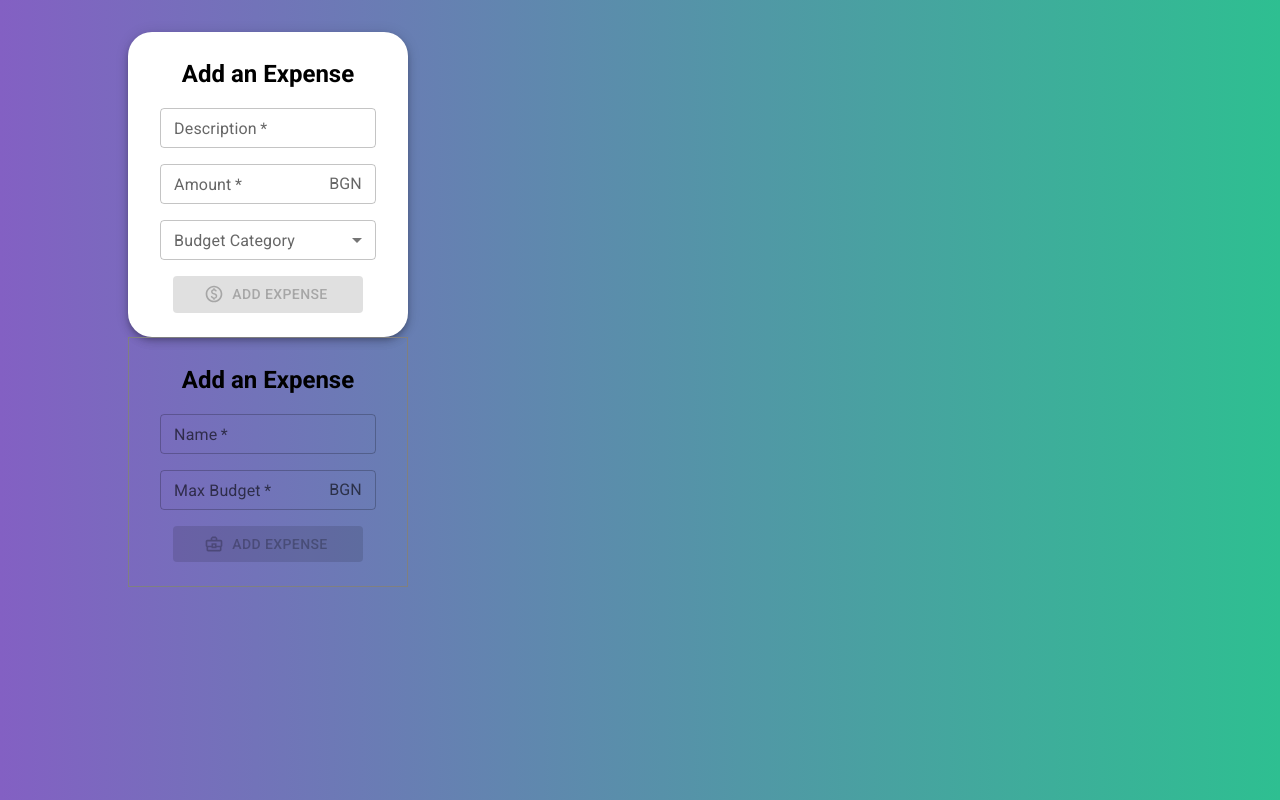
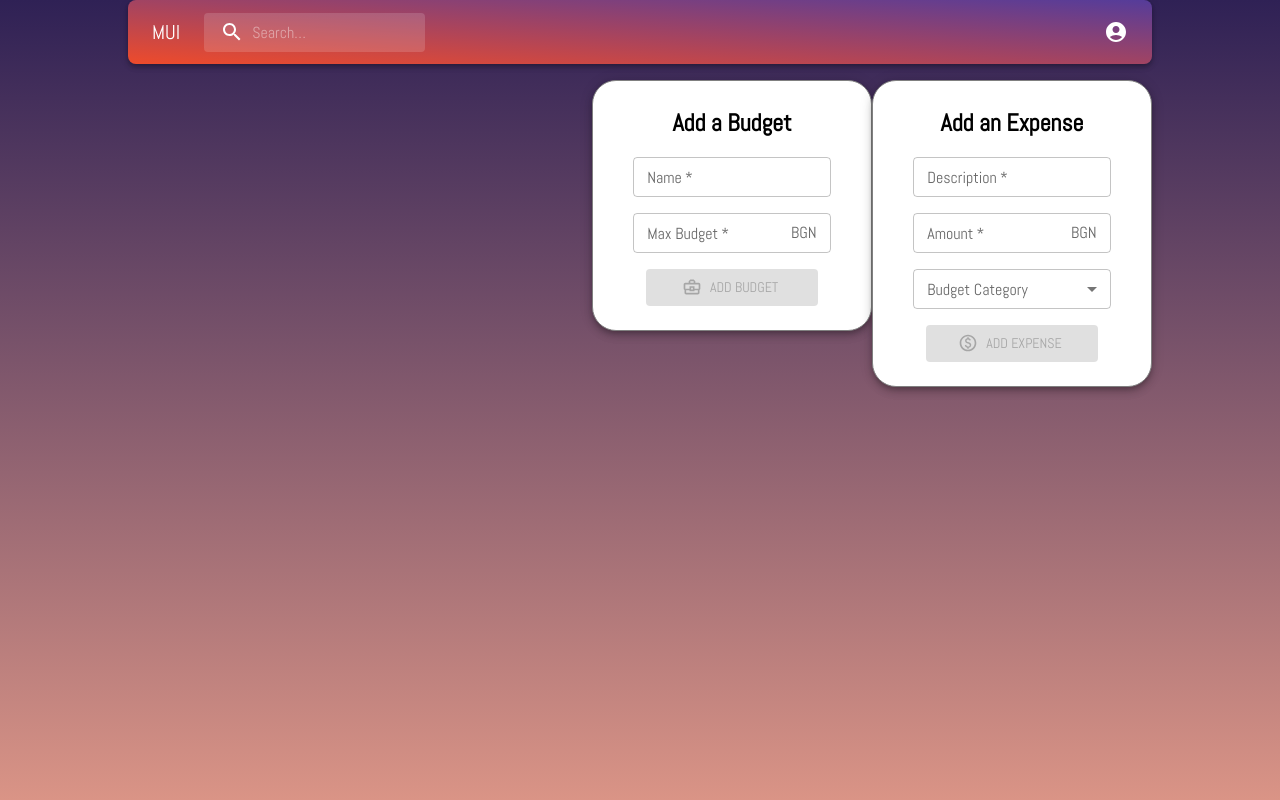
Before and after one commit to stilqnwoke/ExpensesApp, a React (Create React App) app: page / in a window 1280 px wide. Built offline with nearby package versions, Linux system fonts and the light colour scheme.

Commit message:
Adding new styles and positioning of the component

```diff
--- a/src/App.tsx
+++ b/src/App.tsx
@@ -1,14 +1,17 @@
 import "./App.css";
-import AddExpense from "./components/expenses/AddExpense.tsx";
-import ViewExpenses from "./components/expenses/ViewExpenses.tsx";
-import AddBudget from "./components/budgets/AddBudget.tsx";
+import { ThemeProvider } from "@mui/material/styles";
+import { theme } from "./utils/theme.ts";
+import Header from "./components/header/Header.tsx";
+import Main from "./components/Main.tsx";
 
 function App() {
   return (
     <div className="App">
-      <AddExpense />
-      <ViewExpenses />
-      <AddBudget />
+      <ThemeProvider theme={theme}>
+        <Header />
+
+        <Main />
+      </ThemeProvider>
     </div>
   );
 }
--- /dev/null
+++ b/src/components/Main.css
@@ -0,0 +1,15 @@
+.main__wrapper {
+  display: flex;
+  justify-content: space-between;
+}
+
+.budgets__wrapper {
+  width: 100%;
+  margin-top: 1rem;
+}
+
+.forms__wrapper {
+  display: flex;
+  flex-direction: row;
+  margin-top: 1rem;
+}
--- /dev/null
+++ b/src/components/Main.tsx
@@ -0,0 +1,23 @@
+import React from "react";
+import AddBudget from "./budgets/AddBudget.tsx";
+import AddExpense from "./expenses/AddExpense.tsx";
+import ViewExpenses from "./expenses/ViewExpenses.tsx";
+import "./Main.css";
+import ListBudgets from "./budgets/ListBudgets.tsx";
+
+const Main = () => {
+  return (
+    <div className="main__wrapper">
+      <div className="budgets__wrapper">
+        {/* <ViewExpenses /> */}
+        <ListBudgets />
+      </div>
+      <div className="forms__wrapper">
+        <AddBudget />
+        <AddExpense />
+      </div>
+    </div>
+  );
+};
+
+export default Main;
--- a/src/components/budgets/AddBudget.tsx
+++ b/src/components/budgets/AddBudget.tsx
@@ -31,7 +31,9 @@ const AddBudget = () => {
           "& > :not(style)": { m: 1, width: "24ch" },
           border: "1px solid grey",
           display: "flex",
-
+          backgroundColor: "white",
+          borderRadius: 6,
+          boxShadow: 5,
           flexDirection: "column",
           alignItems: "center",
           width: 280,
@@ -39,7 +41,7 @@ const AddBudget = () => {
         }}
         onSubmit={onSubmit}
       >
-        <h2>Add an Expense</h2>
+        <h2>Add a Budget</h2>
 
         <TextField
           required
@@ -77,7 +79,7 @@ const AddBudget = () => {
           startIcon={<BusinessCenterOutlinedIcon />}
           type="submit"
         >
-          Add Expense
+          Add Budget
         </Button>
       </Box>
     </div>
--- /dev/null
+++ b/src/components/budgets/ListBudgets.css
@@ -0,0 +1,10 @@
+.selected {
+  border: 4px solid;
+  outline: none;
+  border-color: #aa1501;
+  box-shadow: 0 0 10px #aa1501;
+}
+
+.stack__item {
+  border: 1px solid gray;
+}
--- a/src/components/budgets/ListBudgets.tsx
+++ b/src/components/budgets/ListBudgets.tsx
@@ -1,17 +1,26 @@
 import React, { useContext } from "react";
 import { AnimatePresence, motion } from "framer-motion";
-import { Stack, Divider } from "@mui/material";
-import { ExpenseContext } from "../../store/expenses-reducer";
+import {
+  Stack,
+  Divider,
+  List,
+  ListItem,
+  ListItemText,
+  Tooltip,
+  IconButton,
+} from "@mui/material";
+import { ExpenseContext } from "../../store/expenses-reducer.tsx";
+import "./ListBudgets.css";
 
 const ListBudgets = () => {
-  const { budgets } = useContext(ExpenseContext);
+  const { budgets, selectedBudget } = useContext(ExpenseContext);
 
   return (
     <div>
       <AnimatePresence>
-        {budgets.map((expense) => (
+        {budgets.map((budget) => (
           <motion.div
-            key={expense.id}
+            key={budget.id}
             initial={{ y: "50%", opacity: 0, scale: 0.5 }}
             animate={{ y: 0, opacity: 1, scale: 1 }}
             transition={{ duration: 0.3, ease: "easeOut" }}
@@ -22,9 +31,53 @@ const ListBudgets = () => {
               divider={<Divider orientation="vertical" flexItem />}
               spacing={2}
             >
-              <Item>Item 1</Item>
-              <Item>Item 2</Item>
-              <Item>Item 3</Item>
+              <List
+                sx={{
+                  width: "100%",
+                  maxWidth: 500,
+                  bgcolor: "background.paper",
+                  borderRadius: 2,
+                  boxShadow: 5,
+
+                  marginBottom: 1,
+                }}
+                className={
+                  selectedBudget == budget.id ? "selected" : "stack__item"
+                }
+              >
+                <ListItem>
+                  <ListItemText
+                    sx={{ width: 6 }}
+                    primary={`${budget.max} BGN`}
+                  />
+
+                  <ListItemText primary={budget.name} />
+
+                  {/* <Tooltip title="REMOVE">
+                      <IconButton>
+                        <DeleteOutlineIcon
+                          sx={{
+                            backgroundColor: "crimson",
+                            borderRadius: 2,
+                            boxShadow: 3,
+                            display: "flex",
+                            justifyContent: "end",
+                            width: 36,
+                            margin: 0,
+                            fontSize: 30,
+                            cursor: "pointer",
+                            border: "1px solid gray",
+                            ":hover": {
+                              bgcolor: "gray",
+                              color: "white",
+                            },
+                          }}
+                          // onClick={() => deleteExpense(budget.id)}
+                        />
+                      </IconButton>
+                    </Tooltip> */}
+                </ListItem>
+              </List>
             </Stack>
           </motion.div>
         ))}
--- a/src/components/expenses/AddExpense.tsx
+++ b/src/components/expenses/AddExpense.tsx
@@ -13,7 +13,7 @@ import { MenuItem } from "@mui/material";
 import "./AddExpense.css";
 
 const AddExpense = () => {
-  const { addExpense, budgets } = useContext(ExpenseContext);
+  const { addExpense, budgets, highlightedBudget } = useContext(ExpenseContext);
   const [budgetCategory, setBudgetCategory] = useState("");
   const [expenseName, setExpenseName] = useState("");
   const [expenseAmount, setExpenseAmount] = useState("");
@@ -21,6 +21,8 @@ const AddExpense = () => {
   let isValid = validateForm(expenseName, expenseAmount, budgetCategory);
 
   const handleChange = (event: SelectChangeEvent) => {
+    console.log(event.target.value);
+    highlightedBudget(event.target.value);
     setBudgetCategory(event.target.value);
   };
 
@@ -47,7 +49,7 @@ const AddExpense = () => {
             m: 1,
             width: "24ch",
           },
-          // border: "1px solid grey",
+          border: "1px solid grey",
           display: "flex",
           backgroundColor: "white",
           borderRadius: 6,
--- a/src/components/expenses/ViewExpenses.tsx
+++ b/src/components/expenses/ViewExpenses.tsx
@@ -3,10 +3,7 @@ import { ExpenseContext } from "../../store/expenses-reducer.tsx";
 import List from "@mui/material/List";
 import ListItem from "@mui/material/ListItem";
 import ListItemText from "@mui/material/ListItemText";
-import { motion, AnimatePresence, Box } from "framer-motion";
-import Divider from "@mui/material/Divider";
-
-import Button from "@mui/material/Button";
+import { motion, AnimatePresence } from "framer-motion";
 import DeleteOutlineIcon from "@mui/icons-material/DeleteOutline";
 import { Tooltip, IconButton } from "@mui/material";
 
--- /dev/null
+++ b/src/components/header/Header.tsx
@@ -0,0 +1,222 @@
+import * as React from "react";
+import { styled, alpha } from "@mui/material/styles";
+import AppBar from "@mui/material/AppBar";
+import Box from "@mui/material/Box";
+import Toolbar from "@mui/material/Toolbar";
+import IconButton from "@mui/material/IconButton";
+import Typography from "@mui/material/Typography";
+import InputBase from "@mui/material/InputBase";
+import Badge from "@mui/material/Badge";
+import MenuItem from "@mui/material/MenuItem";
+import Menu from "@mui/material/Menu";
+import MenuIcon from "@mui/icons-material/Menu";
+import SearchIcon from "@mui/icons-material/Search";
+import AccountCircle from "@mui/icons-material/AccountCircle";
+import MailIcon from "@mui/icons-material/Mail";
+import NotificationsIcon from "@mui/icons-material/Notifications";
+import MoreIcon from "@mui/icons-material/MoreVert";
+
+const Search = styled("div")(({ theme }) => ({
+  position: "relative",
+  borderRadius: theme.shape.borderRadius,
+  backgroundColor: alpha(theme.palette.common.white, 0.15),
+  "&:hover": {
+    backgroundColor: alpha(theme.palette.common.white, 0.25),
+  },
+  marginRight: theme.spacing(2),
+  marginLeft: 0,
+  width: "100%",
+  [theme.breakpoints.up("sm")]: {
+    marginLeft: theme.spacing(3),
+    width: "auto",
+  },
+}));
+
+const SearchIconWrapper = styled("div")(({ theme }) => ({
+  padding: theme.spacing(0, 2),
+  height: "100%",
+  position: "absolute",
+  pointerEvents: "none",
+  display: "flex",
+  alignItems: "center",
+  justifyContent: "center",
+}));
+
+const StyledInputBase = styled(InputBase)(({ theme }) => ({
+  color: "inherit",
+  "& .MuiInputBase-input": {
+    padding: theme.spacing(1, 1, 1, 0),
+    // vertical padding + font size from searchIcon
+    paddingLeft: `calc(1em + ${theme.spacing(4)})`,
+    transition: theme.transitions.create("width"),
+    width: "100%",
+
+    [theme.breakpoints.up("md")]: {
+      width: "20ch",
+    },
+  },
+}));
+
+const Header = () => {
+  const [anchorEl, setAnchorEl] = React.useState<null | HTMLElement>(null);
+  const [
+    mobileMoreAnchorEl,
+    setMobileMoreAnchorEl,
+  ] = React.useState<null | HTMLElement>(null);
+
+  const isMenuOpen = Boolean(anchorEl);
+  const isMobileMenuOpen = Boolean(mobileMoreAnchorEl);
+
+  const handleProfileMenuOpen = (event: React.MouseEvent<HTMLElement>) => {
+    setAnchorEl(event.currentTarget);
+  };
+
+  const handleMobileMenuClose = () => {
+    setMobileMoreAnchorEl(null);
+  };
+
+  const handleMenuClose = () => {
+    setAnchorEl(null);
+    handleMobileMenuClose();
+  };
+
+  const handleMobileMenuOpen = (event: React.MouseEvent<HTMLElement>) => {
+    setMobileMoreAnchorEl(event.currentTarget);
+  };
+
+  const menuId = "primary-search-account-menu";
+  const renderMenu = (
+    <Menu
+      anchorEl={anchorEl}
+      anchorOrigin={{
+        vertical: "top",
+        horizontal: "right",
+      }}
+      id={menuId}
+      keepMounted
+      transformOrigin={{
+        vertical: "top",
+        horizontal: "right",
+      }}
+      open={isMenuOpen}
+      onClose={handleMenuClose}
+    >
+      <MenuItem onClick={handleMenuClose}>Profile</MenuItem>
+      <MenuItem onClick={handleMenuClose}>My account</MenuItem>
+    </Menu>
+  );
+
+  const mobileMenuId = "primary-search-account-menu-mobile";
+  const renderMobileMenu = (
+    <Menu
+      anchorEl={mobileMoreAnchorEl}
+      anchorOrigin={{
+        vertical: "top",
+        horizontal: "right",
+      }}
+      id={mobileMenuId}
+      keepMounted
+      transformOrigin={{
+        vertical: "top",
+        horizontal: "right",
+      }}
+      open={isMobileMenuOpen}
+      onClose={handleMobileMenuClose}
+    >
+      {/* <MenuItem>
+        <IconButton size="large" aria-label="show 4 new mails" color="inherit">
+          <Badge badgeContent={4} color="error">
+            <MailIcon />
+          </Badge>
+        </IconButton>
+        <p>Messages</p>
+      </MenuItem>
+      <MenuItem>
+        <IconButton
+          size="large"
+          aria-label="show 17 new notifications"
+          color="inherit"
+        >
+          <Badge badgeContent={17} color="error">
+            <NotificationsIcon />
+          </Badge>
+        </IconButton>
+        <p>Notifications</p>
+      </MenuItem> */}
+      <MenuItem onClick={handleProfileMenuOpen}>
+        <IconButton
+          size="large"
+          aria-label="account of current user"
+          aria-controls="primary-search-account-menu"
+          aria-haspopup="true"
+          color="inherit"
+        >
+          <AccountCircle />
+        </IconButton>
+        <p>Profile</p>
+      </MenuItem>
+    </Menu>
+  );
+
+  return (
+    <Box sx={{ flexGrow: 1 }}>
+      <AppBar
+        position="static"
+        sx={{
+          background: "linear-gradient(to bottom left, #553c9a, #ee4b2b)",
+          borderRadius: 2,
+        }}
+      >
+        <Toolbar>
+          <Typography
+            variant="h6"
+            noWrap
+            component="div"
+            sx={{ display: { xs: "none", sm: "block" } }}
+          >
+            MUI
+          </Typography>
+          <Search>
+            <SearchIconWrapper>
+              <SearchIcon />
+            </SearchIconWrapper>
+            <StyledInputBase
+              placeholder="Search…"
+              inputProps={{ "aria-label": "search" }}
+            />
+          </Search>
+          <Box sx={{ flexGrow: 1 }} />
+          <Box sx={{ display: { xs: "none", md: "flex" } }}>
+            <IconButton
+              size="large"
+              edge="end"
+              aria-label="account of current user"
+              aria-controls={menuId}
+              aria-haspopup="true"
+              onClick={handleProfileMenuOpen}
+              color="inherit"
+            >
+              <AccountCircle />
+            </IconButton>
+          </Box>
+          <Box sx={{ display: { xs: "flex", md: "none" } }}>
+            <IconButton
+              size="large"
+              aria-label="show more"
+              aria-controls={mobileMenuId}
+              aria-haspopup="true"
+              onClick={handleMobileMenuOpen}
+              color="inherit"
+            >
+              <MoreIcon />
+            </IconButton>
+          </Box>
+        </Toolbar>
+      </AppBar>
+      {renderMobileMenu}
+      {renderMenu}
+    </Box>
+  );
+};
+
+export default Header;
--- a/src/index.css
+++ b/src/index.css
@@ -1,4 +1,4 @@
-@import url("https://fonts.googleapis.com/css2?family=Roboto:wght@300;400;500;700;900&display=swap");
+@import url("https://fonts.googleapis.com/css2?family=Abel&display=swap");
 
 *,
 *::before,
@@ -7,19 +7,19 @@
 }
 * {
   margin: 0;
+  font-family: "Abel", sans-serif;
 }
 html,
 body {
   height: 100%;
-  font-family: "Roboto", sans-serif;
 }
 body {
   line-height: 1.5;
   -webkit-font-smoothing: antialiased;
-  background-image: linear-gradient(to right, #8360c3, #2ebf91);
+  background-image: linear-gradient(to bottom, #2f2155, #da9486);
   background-size: 100% 100%;
   background-repeat: no-repeat-y;
-  padding: 2.5% 10% 2.5% 10%;
+  padding: 0 10% 2.5% 10%;
 }
 img,
 picture,
--- a/src/store/expenses-reducer.tsx
+++ b/src/store/expenses-reducer.tsx
@@ -5,6 +5,7 @@ import useLocalStorage from "../utils/localStorageHook.ts";
 const ExpenseContext = createContext({
   expenses: [],
   budgets: [],
+  selectedBudget: "",
   addExpense: ({ name, amount, budgetId }) => {
     return;
   },
@@ -20,11 +21,16 @@ const ExpenseContext = createContext({
   deleteBudget: (id) => {
     return;
   },
+
+  highlightedBudget: (budgetId) => {
+    return;
+  },
 });
 
 const ExpensesProvider = (props) => {
   const [expenses, setExpenses] = useLocalStorage("expenses", []);
   const [budgets, setBudgets] = useLocalStorage("budgets", []);
+  const [selectedBudget, setSelectedBudget] = useState("");
 
   function addExpense({ name, amount, budgetId }) {
     setExpenses((prevExpenses) => [
@@ -58,6 +64,10 @@ const ExpensesProvider = (props) => {
     setBudgets(budgets.filter((budget) => budget.id !== id));
   }
 
+  function highlightedBudget(budgetId) {
+    setSelectedBudget(budgetId);
+  }
+
   return (
     <ExpenseContext.Provider
       value={{
@@ -67,6 +77,8 @@ const ExpensesProvider = (props) => {
         deleteBudget,
         addBudget,
         budgets,
+        selectedBudget,
+        highlightedBudget,
       }}
     >
       {props.children}
--- /dev/null
+++ b/src/utils/theme.ts
@@ -0,0 +1,6 @@
+import { createTheme } from "@mui/material/styles";
+export const theme = createTheme({
+  typography: {
+    fontFamily: `"Abel"`,
+  },
+});
```
